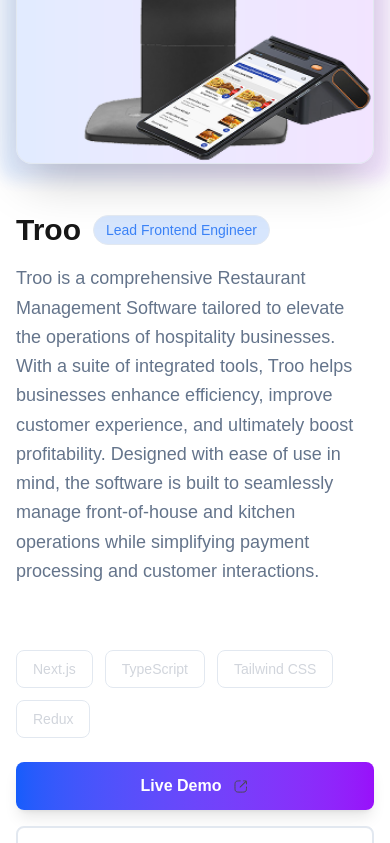
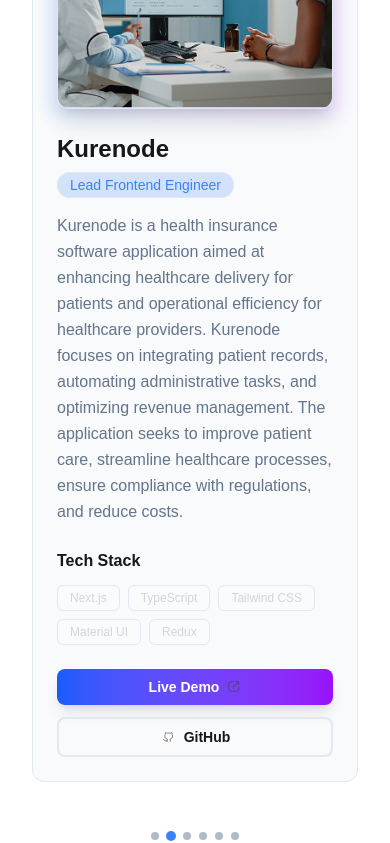
Before and after one commit to KEM-CONSOLATION/Portfolio-Main, a Next.js app: page / in a window 390 px wide. Shown: the part 6820-7663 px from the top of the page. Built offline with nearby package versions, Linux system fonts and the light colour scheme; a web font is replaced by a local one.

Commit message:
Add Embla Carousel for Projects section; integrate autoplay functionality and responsive layout for mobile and desktop views. Update global styles for carousel support and enhance project display with improved structure and interactivity.

```diff
--- a/package.json
+++ b/package.json
@@ -10,6 +10,8 @@
   },
   "dependencies": {
     "aos": "^2.3.4",
+    "embla-carousel-autoplay": "^8.6.0",
+    "embla-carousel-react": "^8.6.0",
     "next": "15.4.6",
     "postcss": "^8.5.6",
     "react": "19.1.0",
--- a/src/app/globals.css
+++ b/src/app/globals.css
@@ -125,3 +125,17 @@ html {
 [data-aos] {
   overflow: visible !important;
 }
+
+/* Embla Carousel Styles */
+.embla {
+  overflow: hidden;
+}
+
+.embla__container {
+  display: flex;
+}
+
+.embla__slide {
+  flex: 0 0 100%;
+  min-width: 0;
+}
--- a/src/components/Projects.tsx
+++ b/src/components/Projects.tsx
@@ -1,7 +1,10 @@
 "use client";
 
 import Image from "next/image";
-import React from "react";
+import React, { useCallback, useEffect, useState } from "react";
+import useEmblaCarousel from "embla-carousel-react";
+import Autoplay from "embla-carousel-autoplay";
+import type { EmblaCarouselType } from "embla-carousel";
 
 interface Project {
   name: string;
@@ -15,6 +18,37 @@ interface Project {
 }
 
 const Projects = () => {
+  const [emblaRef, emblaApi] = useEmblaCarousel({
+    loop: true,
+    align: "start",
+    skipSnaps: false,
+    dragFree: true,
+  }, [Autoplay({ delay: 4000, stopOnInteraction: false })]);
+
+  const [selectedIndex, setSelectedIndex] = useState(0);
+  const [scrollSnaps, setScrollSnaps] = useState<number[]>([]);
+
+  const scrollTo = useCallback(
+    (index: number) => emblaApi && emblaApi.scrollTo(index),
+    [emblaApi]
+  );
+
+  const onInit = useCallback((emblaApi: EmblaCarouselType) => {
+    setScrollSnaps(emblaApi.scrollSnapList());
+  }, []);
+
+  const onSelect = useCallback((emblaApi: EmblaCarouselType) => {
+    setSelectedIndex(emblaApi.selectedScrollSnap());
+  }, []);
+
+  useEffect(() => {
+    if (!emblaApi) return;
+
+    onInit(emblaApi);
+    onSelect(emblaApi);
+    emblaApi.on("reInit", onInit);
+    emblaApi.on("select", onSelect);
+  }, [emblaApi, onInit, onSelect]);
 
   const projects: Project[] = [
     {
@@ -97,7 +131,8 @@ const Projects = () => {
           </p>
         </div>
 
-        <div className="space-y-24">
+        {/* Desktop Layout */}
+        <div className="hidden lg:block space-y-24">
           {projects.map((project, index) => (
             <div
               key={index}
@@ -135,7 +170,7 @@ const Projects = () => {
                 data-aos-delay="100"
               >
                 <div className="space-y-4">
-                  <div className="flex items-center gap-3">
+                  <div className=" gap-y-3">
                     <h3 className="text-3xl lg:text-4xl font-bold text-foreground">
                       {project.name}
                     </h3>
@@ -203,6 +238,118 @@ const Projects = () => {
             </div>
           ))}
         </div>
+
+        {/* Mobile Carousel Layout */}
+        <div className="lg:hidden">
+          <div className="embla" ref={emblaRef}>
+            <div className="embla__container flex">
+              {projects.map((project, index) => (
+                <div key={index} className="embla__slide flex-[0_0_100%] min-w-0 px-4">
+                  <div className="bg-card backdrop-blur-sm border border-border rounded-xl p-6 space-y-6">
+                    {/* Project Image */}
+                    <div className="relative group">
+                      <div className="absolute -inset-2 bg-gradient-to-r from-blue-500/20 to-purple-500/20 rounded-xl blur opacity-75 group-hover:opacity-100 transition duration-1000"></div>
+                      <div className="relative rounded-xl overflow-hidden shadow-xl border border-border">
+                        <Image
+                          src={project.image}
+                          alt={`${project.name} Project Screenshot`}
+                          width={400}
+                          height={250}
+                          className="w-full h-auto object-cover group-hover:scale-105 transition-transform duration-500"
+                          loading="lazy"
+                        />
+                        <div className="absolute inset-0 bg-gradient-to-t from-black/50 to-transparent opacity-0 group-hover:opacity-100 transition-opacity duration-300"></div>
+                      </div>
+                    </div>
+
+                    {/* Project Content */}
+                    <div className="space-y-4">
+                      <div className="space-y-2">
+                        <h3 className="text-2xl font-bold text-foreground">
+                          {project.name}
+                        </h3>
+                        <span className="px-3 py-1 bg-primary/20 text-primary text-sm rounded-full border border-primary/30">
+                          {project.role}
+                        </span>
+                      </div>
+
+                      <p className="text-muted-foreground text-base leading-relaxed">
+                        {project.description}
+                      </p>
+                    </div>
+
+                    {/* Tech Stack */}
+                    <div className="space-y-3">
+                      <h4 className="text-base font-semibold text-foreground">Tech Stack</h4>
+                      <div className="flex flex-wrap gap-2">
+                        {project.tech.map((tech, i) => (
+                          <span
+                            key={i}
+                            className="px-3 py-1 bg-white/10 text-gray-300 rounded-md text-xs font-medium border border-white/20"
+                          >
+                            {tech}
+                          </span>
+                        ))}
+                      </div>
+                    </div>
+
+                    {/* Action Buttons */}
+                    <div className="flex flex-col gap-3">
+                      <a
+                        href={project.link}
+                        target="_blank"
+                        rel="noopener noreferrer"
+                        className="group inline-flex items-center justify-center gap-2 px-4 py-2 bg-gradient-to-r from-blue-600 to-purple-600 text-white font-semibold rounded-lg hover:from-blue-700 hover:to-purple-700 transition-all duration-300 transform hover:scale-105 shadow-lg hover:shadow-xl text-sm"
+                      >
+                        <span>Live Demo</span>
+                        <Image
+                          src="/Assets/link-square-02.svg"
+                          alt="External Link"
+                          width={14}
+                          height={14}
+                          className="group-hover:rotate-45 transition-transform duration-300"
+                        />
+                      </a>
+
+                      {project.github && (
+                        <a
+                          href={project.github}
+                          target="_blank"
+                          rel="noopener noreferrer"
+                          className="inline-flex items-center justify-center gap-2 px-4 py-2 border-2 border-border text-foreground font-semibold rounded-lg hover:bg-accent transition-all duration-300 text-sm"
+                        >
+                          <Image
+                            src="/Assets/gitHubIcon.svg"
+                            alt="GitHub"
+                            width={16}
+                            height={16}
+                          />
+                          <span>GitHub</span>
+                        </a>
+                      )}
+                    </div>
+                  </div>
+                </div>
+              ))}
+            </div>
+          </div>
+
+          {/* Carousel Dots */}
+          <div className="flex justify-center mt-6 gap-2">
+            {scrollSnaps.map((_, index) => (
+              <button
+                key={index}
+                className={`w-2 h-2 rounded-full transition-all duration-300 ${
+                  index === selectedIndex
+                    ? "bg-primary scale-125"
+                    : "bg-muted-foreground/50 hover:bg-muted-foreground"
+                }`}
+                onClick={() => scrollTo(index)}
+                aria-label={`Go to slide ${index + 1}`}
+              />
+            ))}
+          </div>
+        </div>
       </div>
     </section>
   );
```
Also changed, not shown: 1 other file (tests, documents, lock files or other folders).
